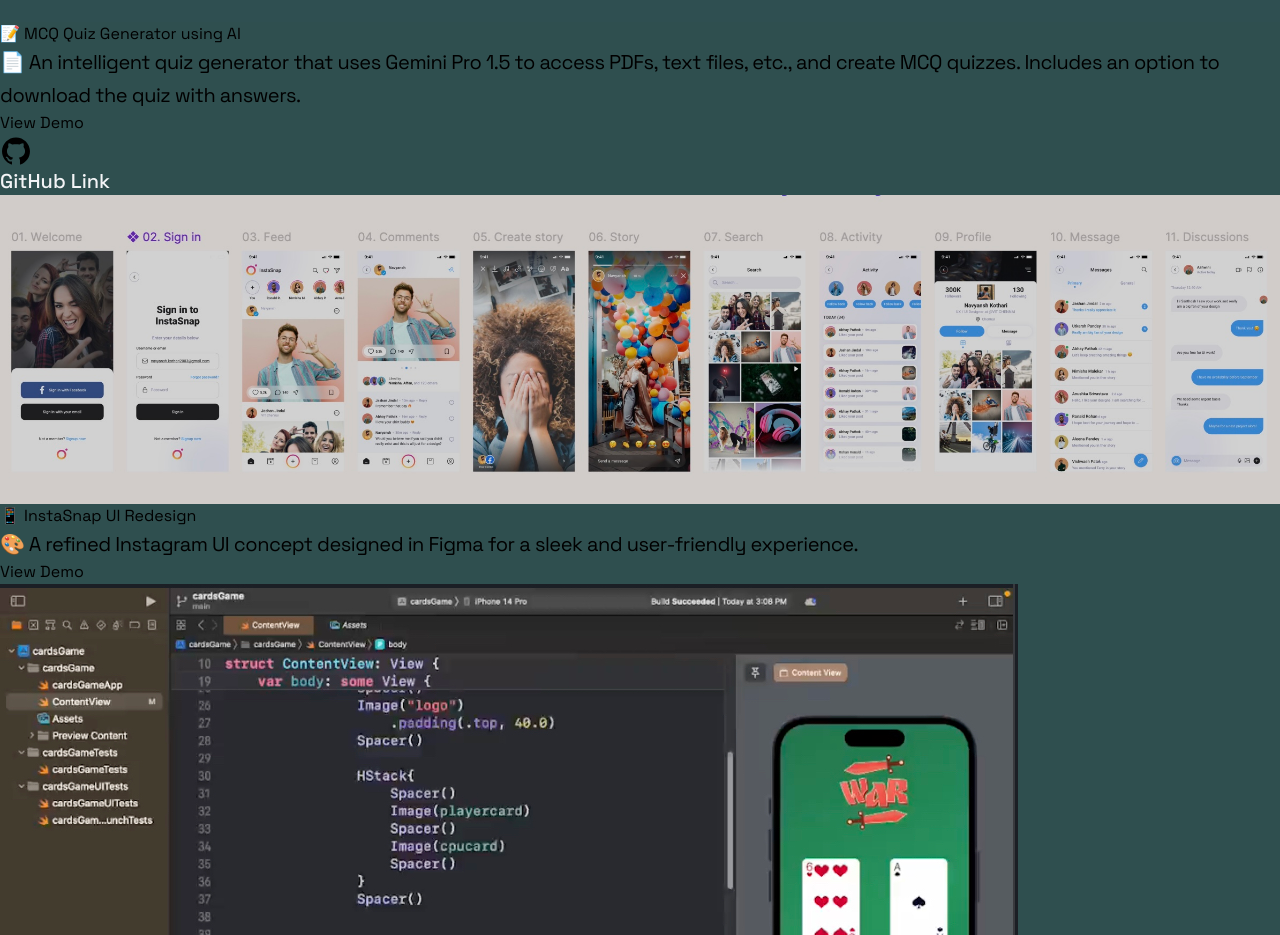
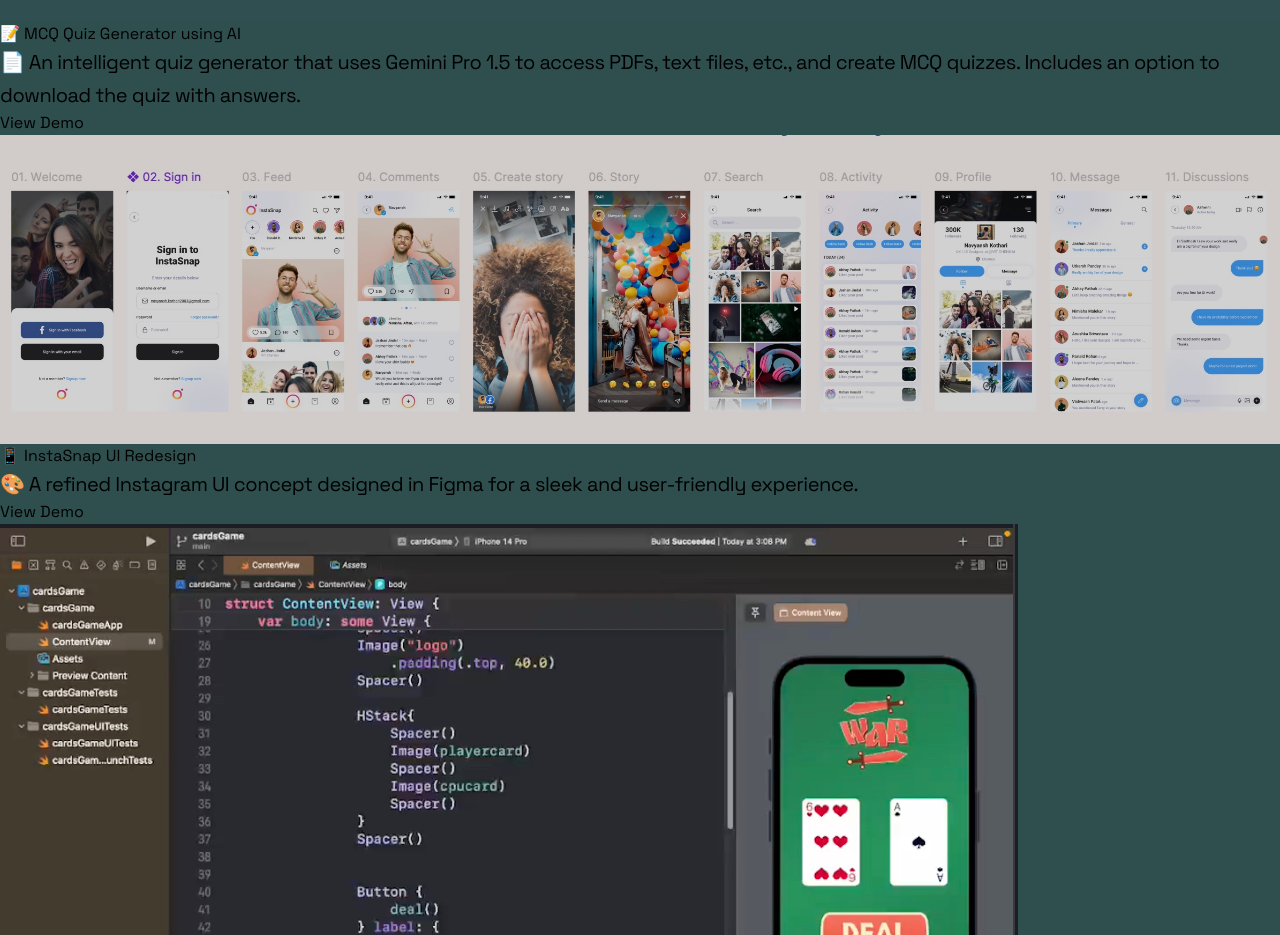
Before and after one commit to navyansh1/NavyGeeks-Website, a React (Vite) app: page / in a window 1280 px wide. Shown: the part 4820-5755 px from the top of the page. Built offline with nearby package versions, Linux system fonts and the light colour scheme.

Commit message:
Update Portfolio.jsx
done

```diff
--- a/src/components/Portfolio.jsx
+++ b/src/components/Portfolio.jsx
@@ -33,7 +33,6 @@ const projects = [
         description: "📄 An intelligent quiz generator that uses Gemini Pro 1.5 to access PDFs, text files, etc., and create MCQ quizzes. Includes an option to download the quiz with answers.",
         links: {
             site:"https://mcqgen.vercel.app/",
-            github: "https://github.com/navyansh1/MCQGenerator-using-AI", // Replace with actual GitHub link if available
         },
     },
     {
```
